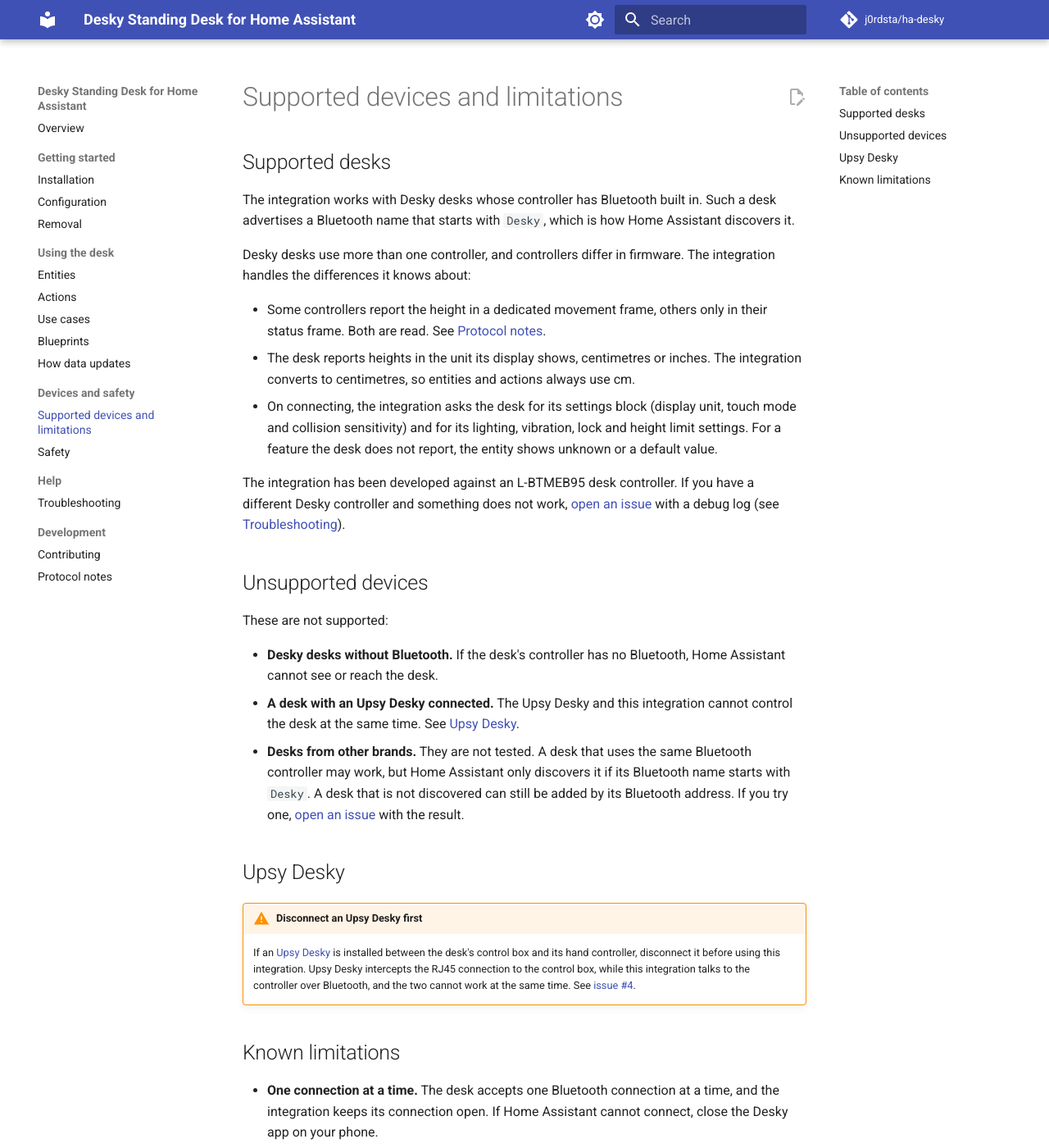
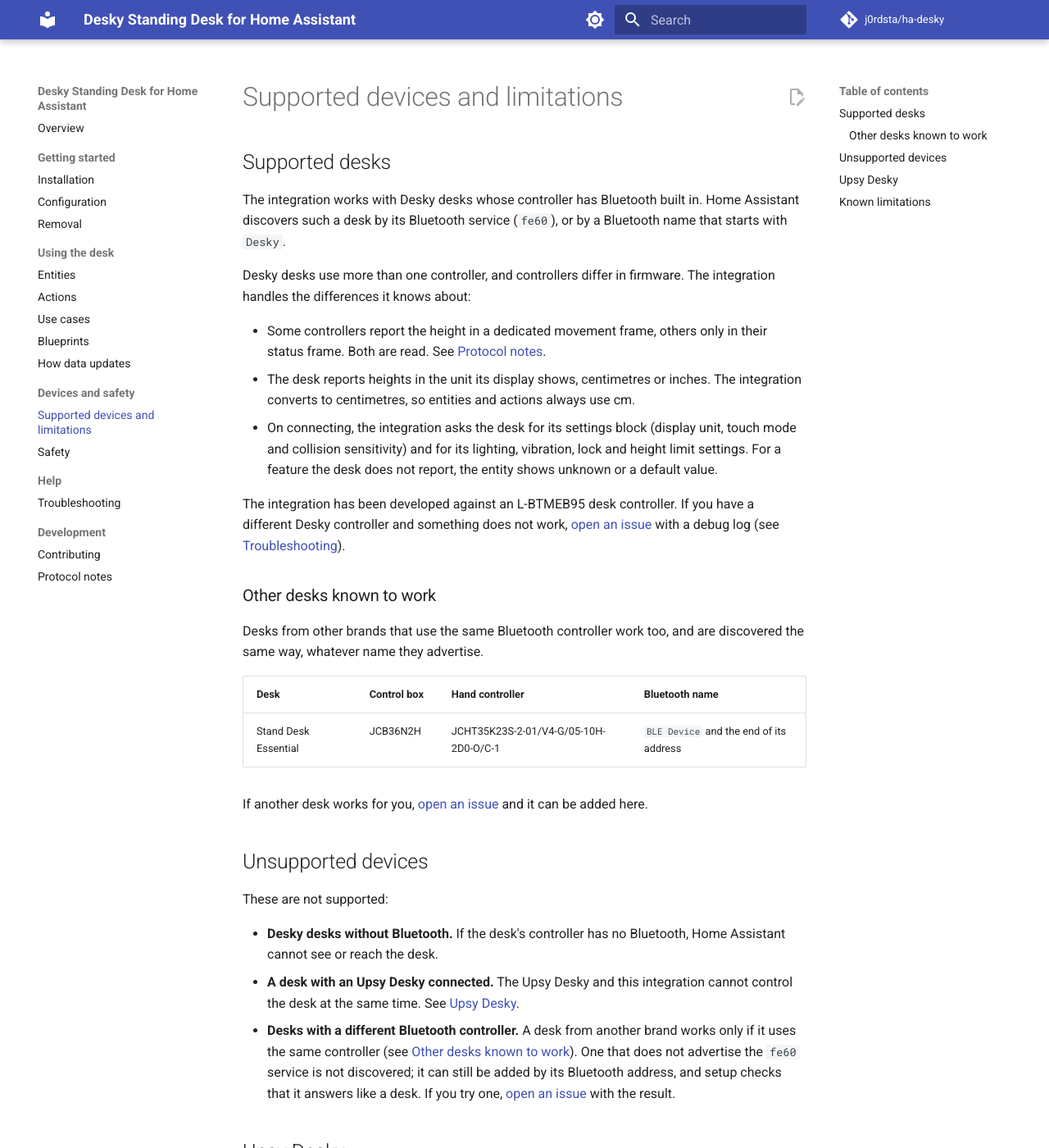
Before and after one commit to j0rdsta/ha-desky, an MkDocs documentation site: the page built from docs/supported-devices.md, in a window 1280 px wide and 1400 px high. Shown: the whole window at 82% size. Built offline with MkDocs 1.6.1 and Material for MkDocs 9.7.7, drawn with Linux system fonts in a browser that asks for light colours; comment, search, counter and statistics services are not loaded.

Commit message:
feat: discover desks by their Bluetooth service (#64)
Co-authored-by: Claude Opus 5.5 <noreply@anthropic.com>

```diff
--- a/docs/supported-devices.md
+++ b/docs/supported-devices.md
@@ -2,8 +2,9 @@
 
 ## Supported desks
 
-The integration works with Desky desks whose controller has Bluetooth built in. Such a desk
-advertises a Bluetooth name that starts with `Desky`, which is how Home Assistant discovers it.
+The integration works with Desky desks whose controller has Bluetooth built in. Home Assistant
+discovers such a desk by its Bluetooth service (`fe60`), or by a Bluetooth name that starts with
+`Desky`.
 
 Desky desks use more than one controller, and controllers differ in firmware. The integration
 handles the differences it knows about:
@@ -20,6 +21,18 @@ The integration has been developed against an L-BTMEB95 desk controller. If you
 Desky controller and something does not work, [open an issue](https://github.com/j0rdsta/ha-desky/issues)
 with a debug log (see [Troubleshooting](troubleshooting.md#debug-logging)).
 
+### Other desks known to work
+
+Desks from other brands that use the same Bluetooth controller work too, and are discovered the
+same way, whatever name they advertise.
+
+| Desk | Control box | Hand controller | Bluetooth name |
+| --- | --- | --- | --- |
+| Stand Desk Essential | JCB36N2H | JCHT35K23S-2-01/V4-G/05-10H-2D0-O/C-1 | `BLE Device` and the end of its address |
+
+If another desk works for you, [open an issue](https://github.com/j0rdsta/ha-desky/issues) and
+it can be added here.
+
 ## Unsupported devices
 
 These are not supported:
@@ -28,9 +41,10 @@ These are not supported:
   cannot see or reach the desk.
 - **A desk with an Upsy Desky connected.** The Upsy Desky and this integration cannot control the
   desk at the same time. See [Upsy Desky](#upsy-desky).
-- **Desks from other brands.** They are not tested. A desk that uses the same Bluetooth controller
-  may work, but Home Assistant only discovers it if its Bluetooth name starts with `Desky`. A desk
-  that is not discovered can still be added by its Bluetooth address. If you try one,
+- **Desks with a different Bluetooth controller.** A desk from another brand works only if it
+  uses the same controller (see [Other desks known to work](#other-desks-known-to-work)). One that
+  does not advertise the `fe60` service is not discovered; it can still be added by its Bluetooth
+  address, and setup checks that it answers like a desk. If you try one,
   [open an issue](https://github.com/j0rdsta/ha-desky/issues) with the result.
 
 ## Upsy Desky
```
Also changed, not shown: CLAUDE.md (+1 -1 lines), docs/configuration.md (+7 -4 lines), docs/protocol.md (+11 -0 lines), docs/troubleshooting.md (+3 -3 lines), 6 other files.
